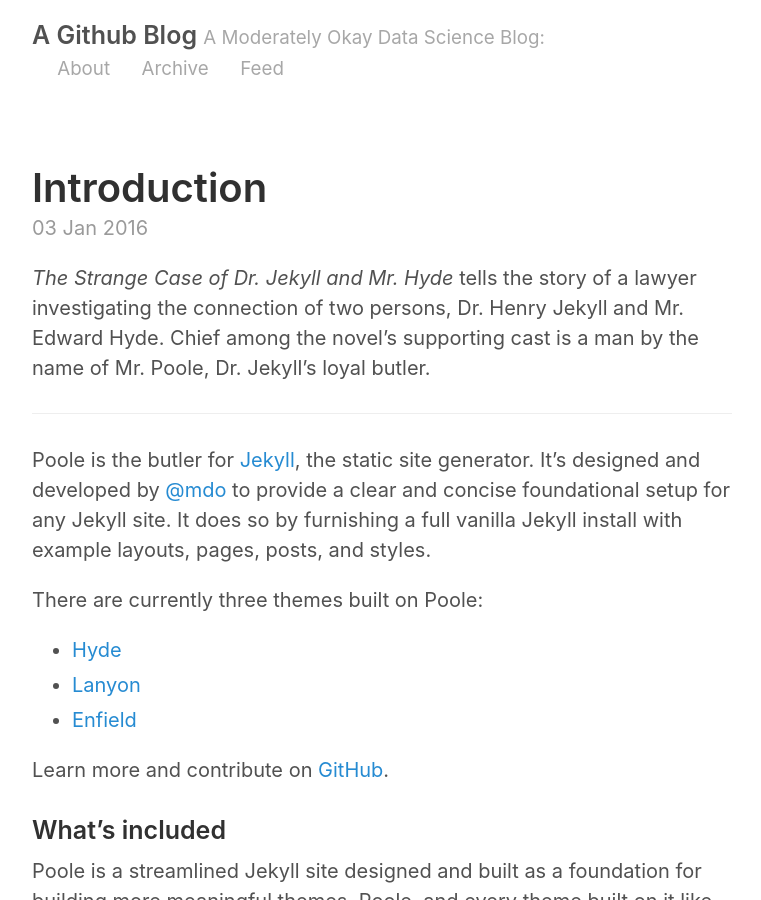
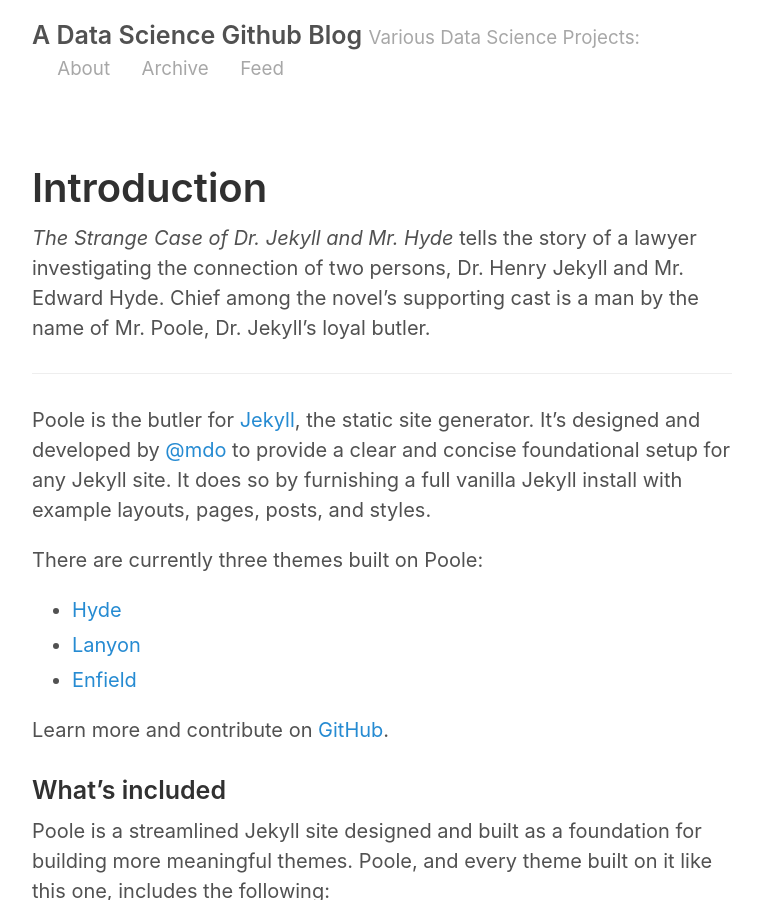
Before and after one commit to bellepeng/bellepeng.github.io, a Jekyll site: the page built from Archive/2016-01-03-introduction.md, in a window 1280 px wide and 900 px high. Shown: the whole window, without its empty margins (258-1019 px from the left). Built offline with Jekyll 4.4.1, drawn with Linux system fonts in a browser that asks for light colours; some of the changed text lies outside the part shown.

Commit message:
Belle updating blog 2

```diff
--- a/_config.yml
+++ b/_config.yml
@@ -2,8 +2,8 @@
 permalink:           pretty
 
 # Setup
-title:               A Github Blog
-tagline:             A Moderately Okay Data Science Blog
+title:               A Data Science Github Blog
+tagline:             Various Data Science Projects
 url:                 http://bellepeng.github.io/
 paginate:            2
 baseurl:             ""
```
Also changed, not shown: Archive/2016-01-01-whats-jekyll.md (renamed from _posts/2016-01-01-whats-jekyll.md), Archive/2016-01-02-example-content.md (renamed from _posts/2016-01-02-example-content.md), Archive/2016-01-03-introduction.md (renamed from _posts/2016-01-03-introduction.md), Archive/2018-04-03-test-post.md (renamed from _posts/2018-04-03-test-post.md).
